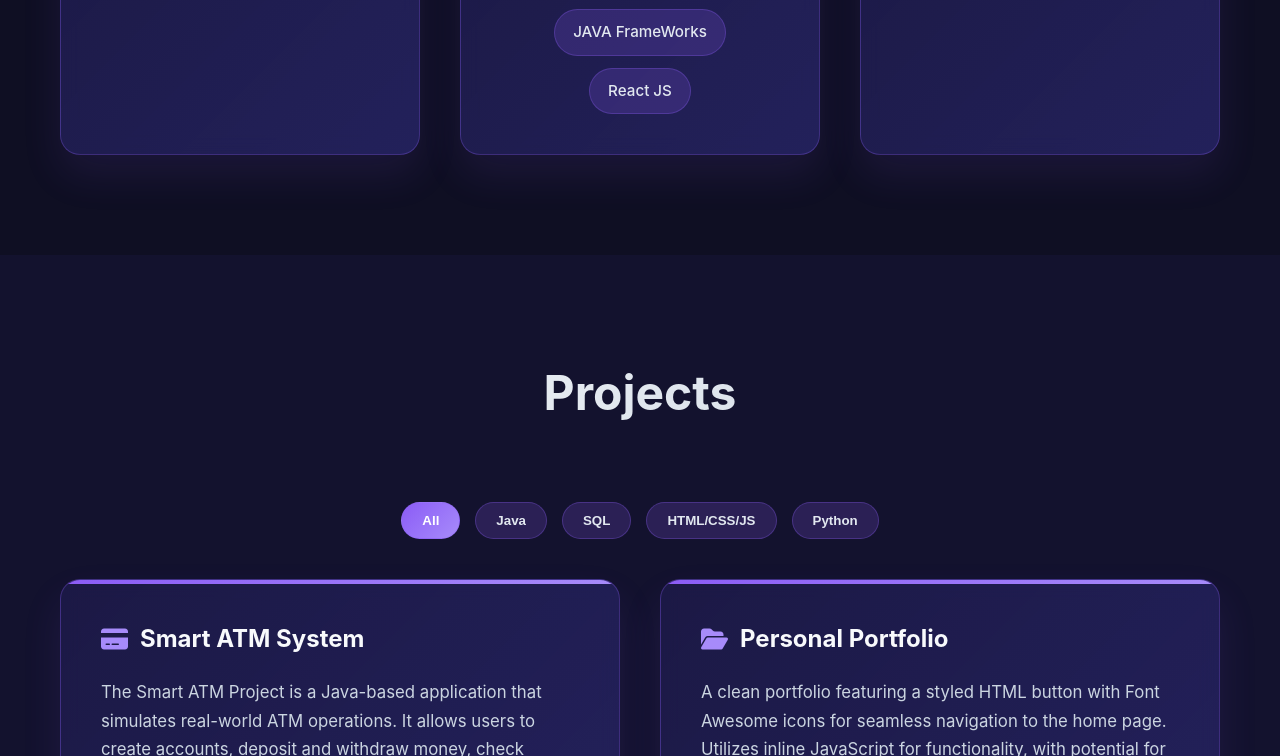
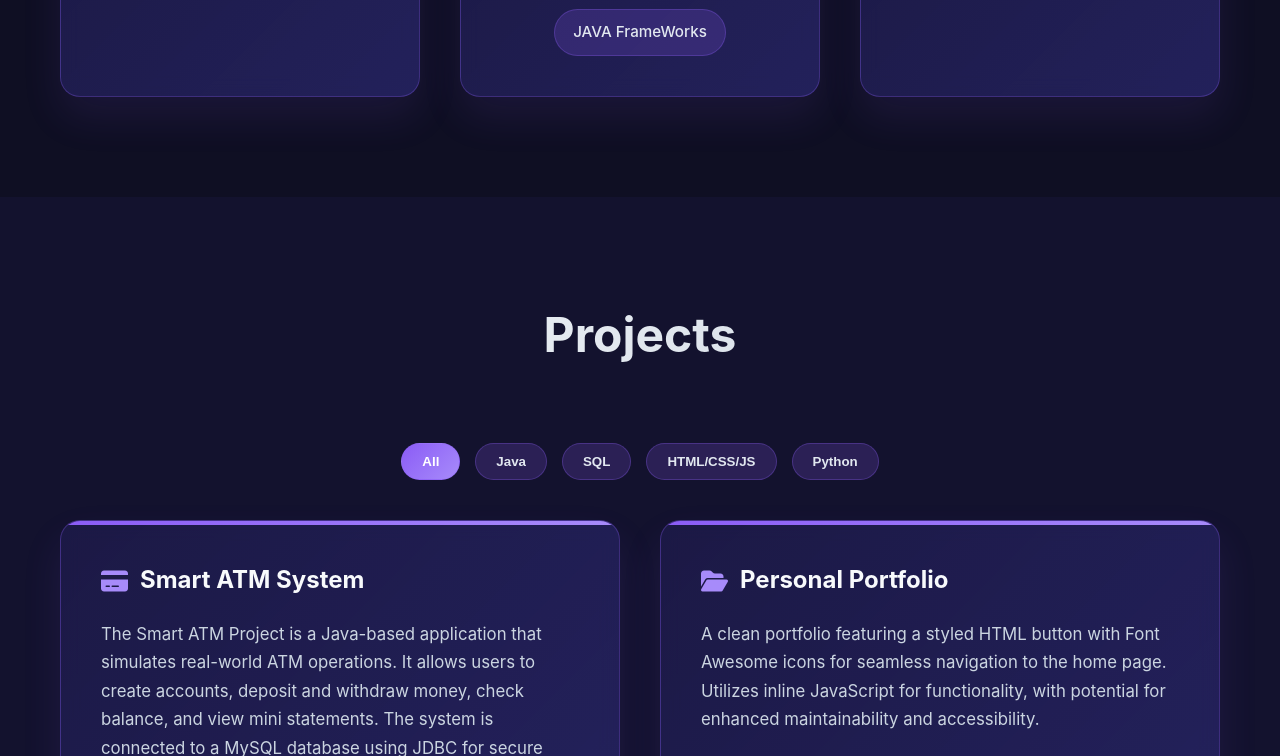
Before and after one commit to Sukesan28/portfolio, a plain HTML site: page index.html in a window 1280 px wide. Shown: the part 3642-4398 px from the top of the page. Drawn offline with Linux system fonts and the light colour scheme.

Commit message:
Update index.html

```diff
--- a/index.html
+++ b/index.html
@@ -727,7 +727,6 @@
                         <span class="skill-tag">Spring Boot</span>
                         <span class="skill-tag">JDBC</span>
                         <span class="skill-tag">JAVA FrameWorks</span>
-                        <span class="skill-tag">React JS</span>
                     </div>
                 </div>
                 <div class="skill-category animate-on-scroll">
```
